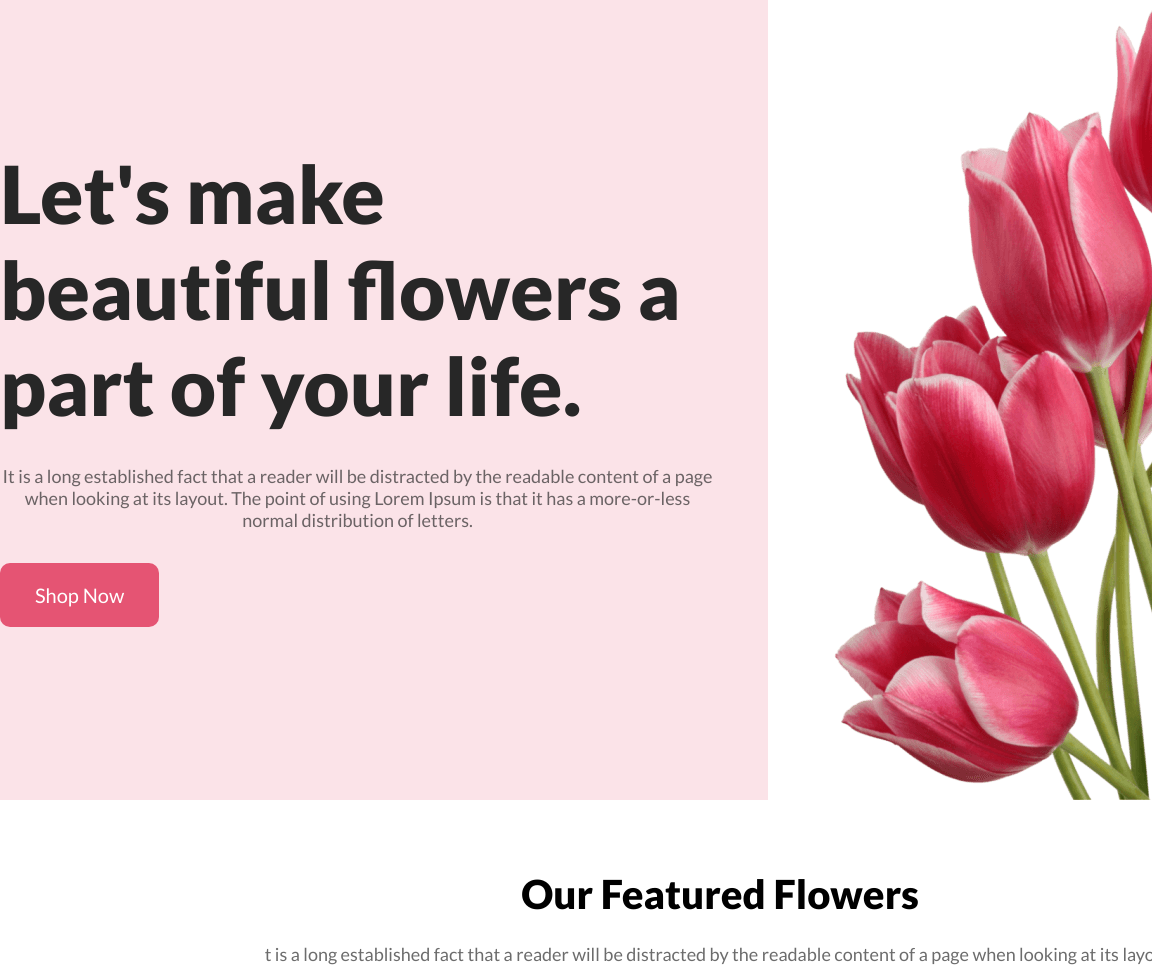
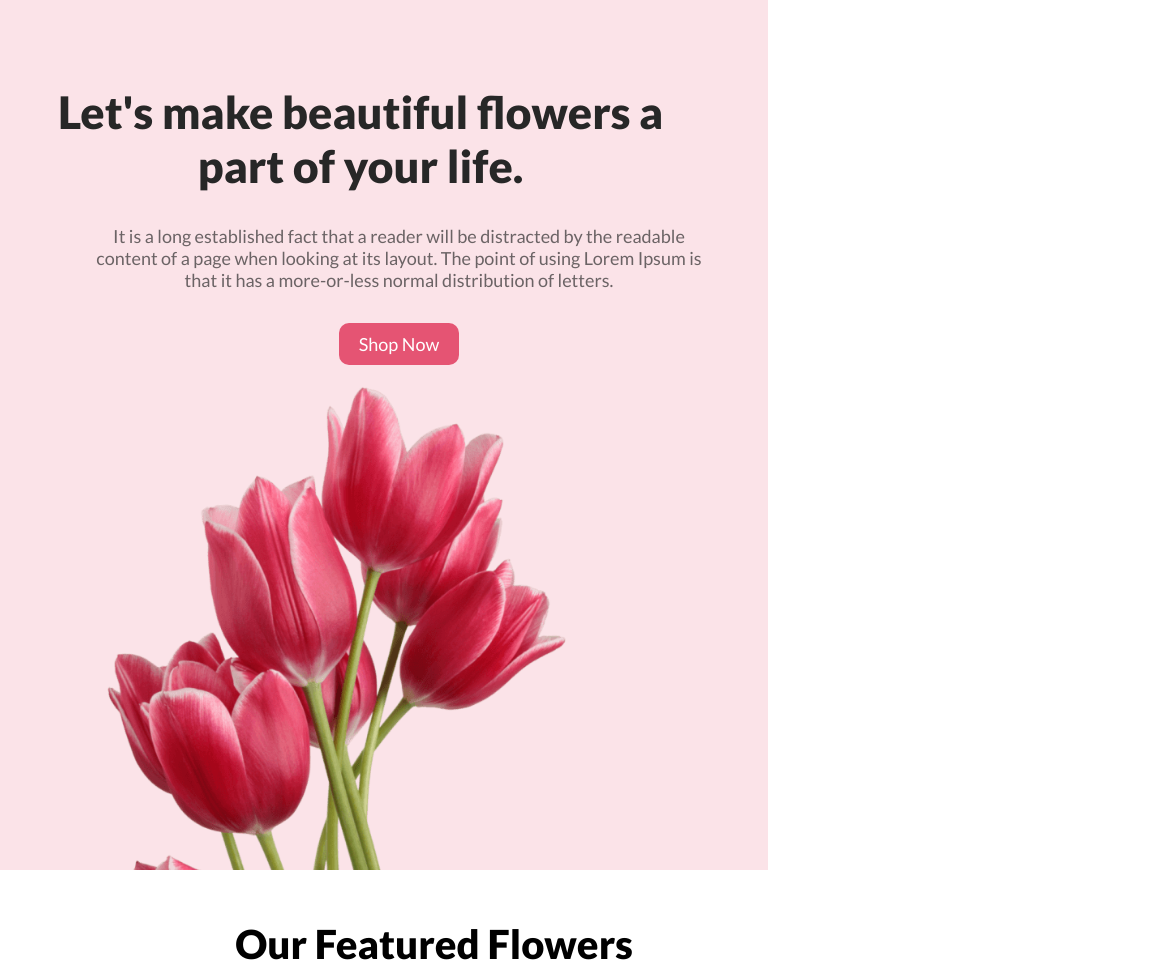
Before and after one commit to ideafixitltd/flower_shop, a plain HTML site: page index.html in a window 768 px wide. Shown: the top 971 px of the page, 1152 px wide, since content can reach past the window. Drawn offline with Linux system fonts and the light colour scheme.

Commit message:
medium device responsive done

```diff
--- a/css/style.css
+++ b/css/style.css
@@ -285,5 +285,79 @@ footer{
         display: block;
       }
 }
-
 /*medium device and min width 576px*/
+@media screen and (min-width:576px) and (max-width:960px) {
+  /*reused componene start*/
+  .container{
+    overflow:hidden;
+    max-width:100%;
+    padding: 50px;
+}
+.section_discription {
+  max-width: 80% !important;
+  margin: 30px auto;
+}
+ /*banner section start*/
+.banner{
+  overflow:hidden;
+  padding:70px 0 0 0;
+}
+.banner_container{
+  display:flex;
+  flex-direction:column;
+  align-items: flex-start;
+  padding: 15px !important;
+  max-width:100% !important;
+}
+.banner_heading{
+  font-size:2.8rem;
+  text-align:center;
+  max-width:90%;
+}
+.banner_discription {
+  max-width: 90%;
+  margin: 0 auto 32px auto;
+}
+.btn_primary{
+  font-size:18px;
+  margin:0 auto 20px auto;
+  padding:10px 20px;
+  display: block;
+}
+.banner_image {
+  max-width: 81%;
+  display: block;
+  margin: auto;
+}
+/*featured section start*/
+.featuredImgBox {
+  display: flex;
+  flex-direction: column;
+}
+.featuredImg {
+  width: 100% !important;
+}
+.fImg {
+  max-width: 100% !important;
+}
+/*deal section start*/
+.deal_container {
+  display: flex;
+  flex-direction: column;
+}
+/*instagram section start*/
+.instagramImg {
+  width: 46%;
+  margin: 10px 10px;
+}
+/*newslatter section start*/
+form {
+  width: 90%;
+  margin: auto;
+  overflow: hidden;
+}
+form input[type="email"] {
+  width: 100%;
+  margin: 15px;
+}
+}
```
